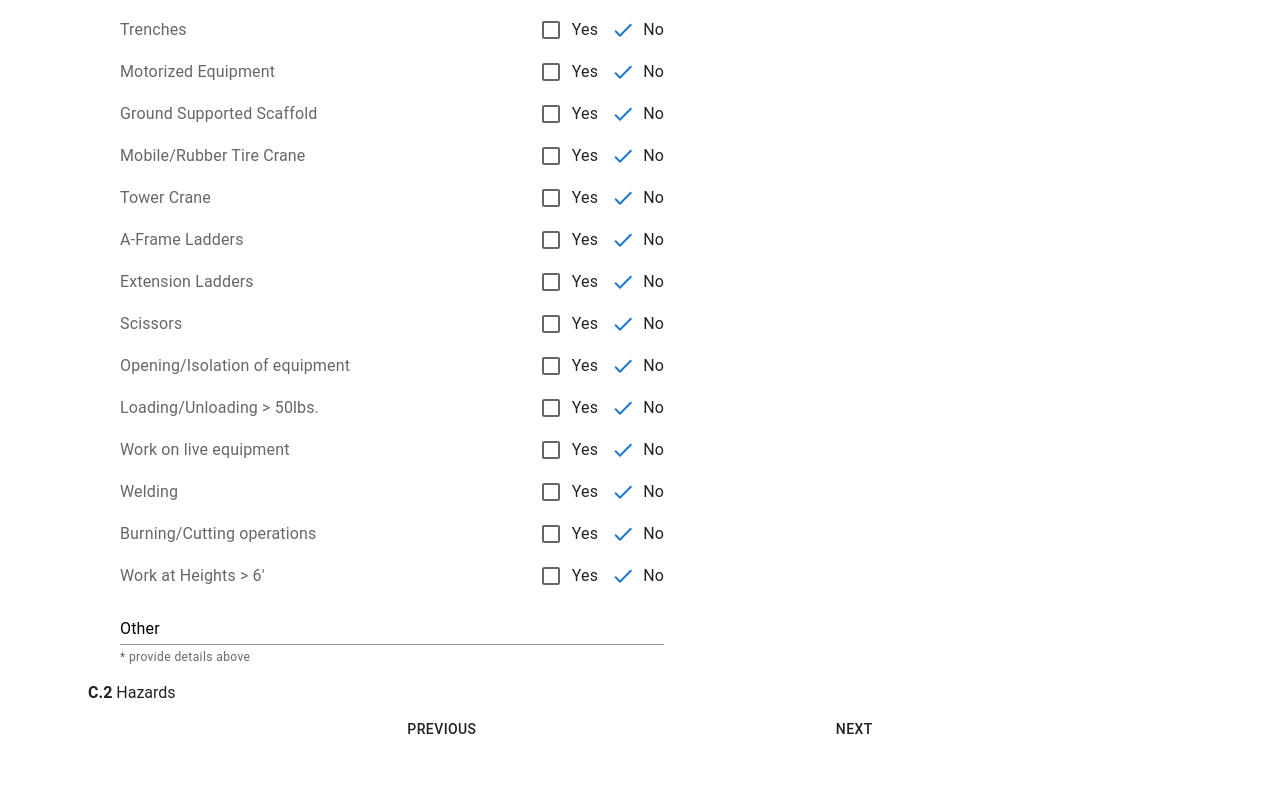
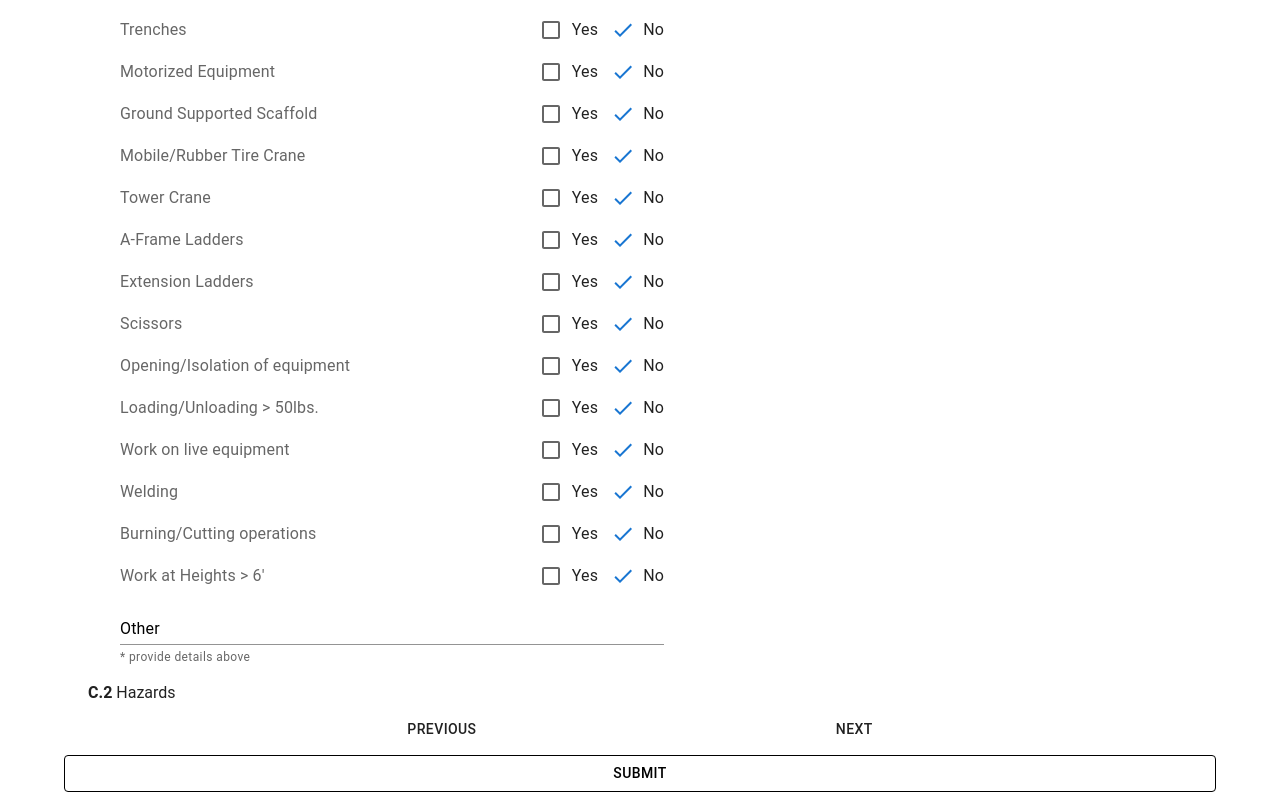
Before and after one commit to Trevor5008/jha-form-prototype, a Next.js app: page /page-three in a window 1280 px wide. Shown: the part 240-1040 px from the top of the page. Before the commit the page ends 987 px from the top, so only its background shows below. Built offline with nearby package versions, Linux system fonts and the light colour scheme.

Commit message:
Added form wrapper, split sections into multiple nested routes

```diff
--- /dev/null
+++ b/app/(pages)/layout.jsx
@@ -0,0 +1,15 @@
+"use client"
+
+export default function layout({ children }) {
+   function handleSubmit(evt) {
+      evt.preventDefault()
+      console.log("submitted")
+   }
+   return (
+      <main className="mx-4 sm:mx-8">
+         <form onSubmit={handleSubmit}>
+            {children}
+         </form>
+      </main>
+   )
+}
--- /dev/null
+++ b/app/(pages)/page-one/page.jsx
@@ -0,0 +1,23 @@
+"use client"
+import Header from "../../components/Header"
+import PageOne from "../../components/PageOne"
+import Link from "next/link"
+import Button from "@mui/material/Button"
+import Box from "@mui/material/Box"
+
+export default function Home() {
+   return (
+      <>
+         <Header />
+         <PageOne />
+         <Box
+            display="flex"
+            justifyContent="center"
+         >
+            <Button variant="standard">
+               <Link href="/page-two">Next</Link>
+            </Button>
+         </Box>
+      </>
+   )
+}
--- /dev/null
+++ b/app/(pages)/page-three/page.jsx
@@ -0,0 +1,46 @@
+"use client"
+import SectionCOptions from "../../components/SectionCOptions"
+import Button from "@mui/material/Button"
+import Container from "@mui/material/Container"
+import Box from "@mui/material/Box"
+import Link from "next/link"
+
+export default function PageThree() {
+   return (
+      <Container>
+         <SectionCOptions />
+         <Box
+            display="flex"
+            justifyContent="space-evenly"
+         >
+            <Button variant="standard">
+               <Link href="/page-two">
+                  Previous
+               </Link>
+            </Button>
+            <Button variant="standard">
+               <Link href="/page-three">
+                  Next
+               </Link>
+            </Button>
+         </Box>
+         <Box
+            display="flex"
+            justifyContent="center"
+            paddingY={1}
+         >
+            <Button
+               variant="outlined"
+               type="submit"
+               sx={{
+                  width: "100%",
+                  color: "black",
+                  borderColor: "black"
+               }}
+            >
+               Submit
+            </Button>
+         </Box>
+      </Container>
+   )
+}
--- a/app/page-three/page.jsx
+++ b/app/(pages)/page-two/page.jsx
@@ -1,5 +1,6 @@
 "use client"
-import SectionCOptions from "../components/SectionCOptions"
+import SectionAOptions from "../../components/SectionAOptions"
+import SectionBOptions from "../../components/SectionBOptions"
 import Button from "@mui/material/Button"
 import Container from "@mui/material/Container"
 import Box from "@mui/material/Box"
@@ -8,13 +9,14 @@ import Link from "next/link"
 export default function PageTwo() {
    return (
       <Container>
-         <SectionCOptions />
+         <SectionAOptions />
+         <SectionBOptions />
          <Box
             display="flex"
             justifyContent="space-evenly"
          >
             <Button variant="standard">
-               <Link href="/page-two">Previous</Link>
+               <Link href="/page-one">Previous</Link>
             </Button>
             <Button variant="standard">
                <Link href="/page-three">Next</Link>
--- a/app/page-two/page.jsx
+++ /dev/null
@@ -1,27 +0,0 @@
-"use client"
-import SectionAOptions from "../components/SectionAOptions"
-import SectionBOptions from "../components/SectionBOptions"
-import Button from "@mui/material/Button"
-import Container from "@mui/material/Container"
-import Box from "@mui/material/Box"
-import Link from "next/link"
-
-export default function PageTwo() {
-   return (
-      <Container>
-         <SectionAOptions />
-         <SectionBOptions />
-         <Box
-            display="flex"
-            justifyContent="space-evenly"
-         >
-            <Button variant="standard">
-               <Link href="/">Previous</Link>
-            </Button>
-            <Button variant="standard">
-               <Link href="/page-three">Next</Link>
-            </Button>
-         </Box>
-      </Container>
-   )
-}
--- a/app/page.jsx
+++ /dev/null
@@ -1,20 +0,0 @@
-"use client"
-import Header from "./components/Header"
-import PageOne from "./components/PageOne"
-import Link from "next/link"
-import Button from "@mui/material/Button"
-import Box from "@mui/material/Box"
-
-export default function Home() {
-   return (
-      <main className="mx-4 sm:mx-8">
-         <Header />
-         <PageOne />
-         <Box display="flex" justifyContent="center">
-         <Button variant="standard">
-            <Link href="/page-two">Next</Link>
-         </Button>
-         </Box>
-      </main>
-   )
-}
```
